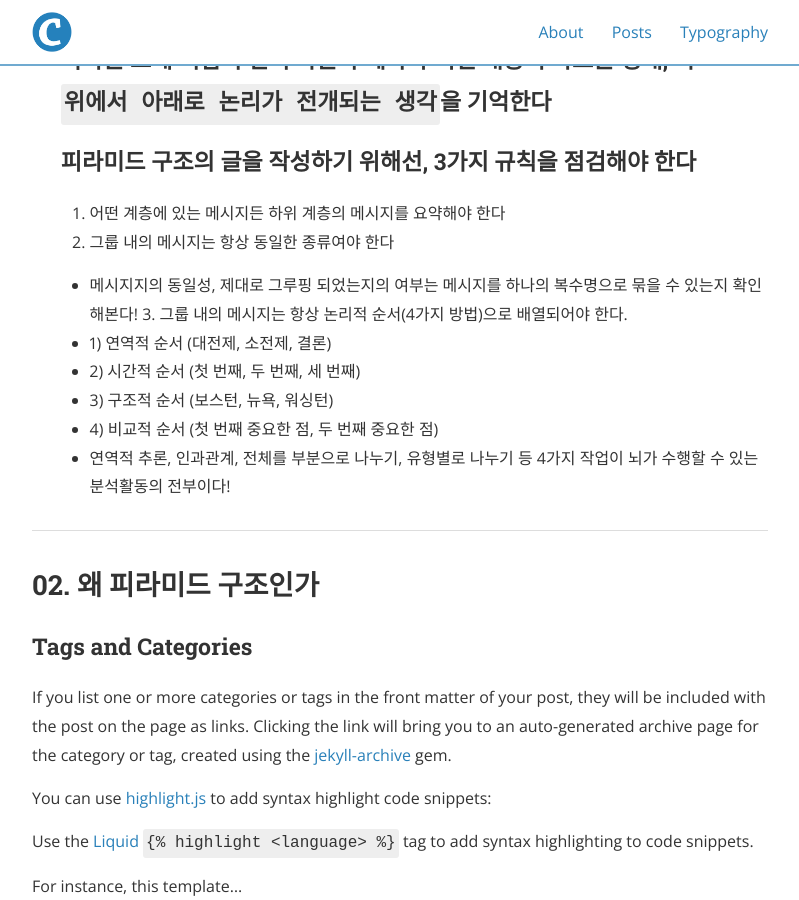
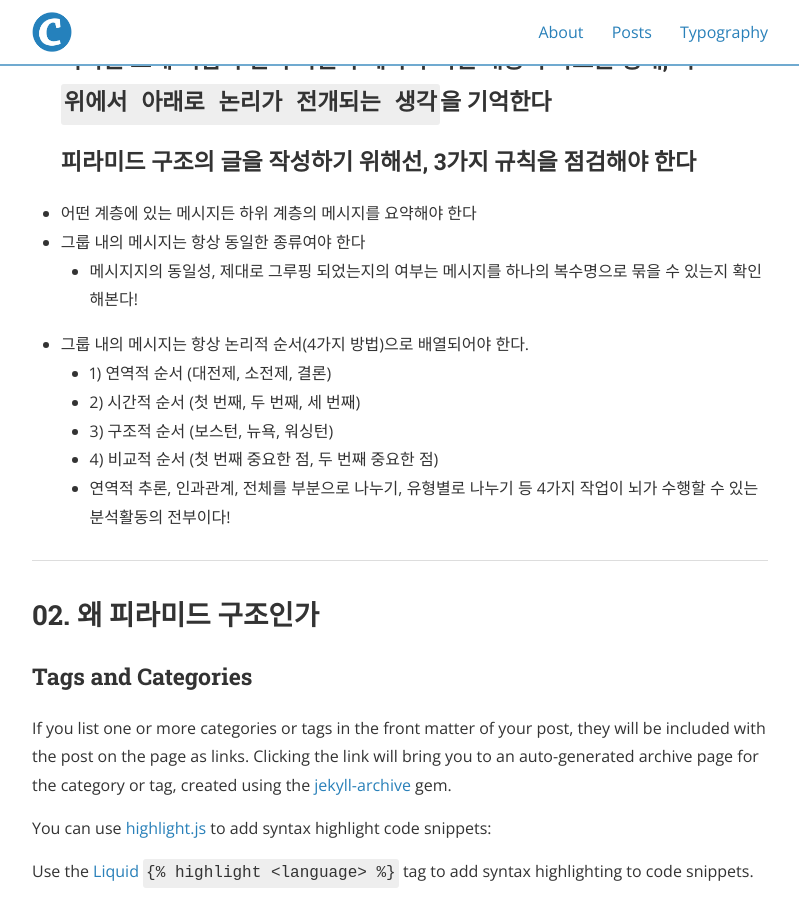
Before and after one commit to Taeho-Kim-0322/Taeho-Kim-0322.github.io, a Jekyll site: the page built from _posts/2020-11-30-논리의기술_1부.md, in a window 1280 px wide and 900 px high, scrolled down 848 px. Shown: the whole window, without its empty margins (240-1039 px from the left). Built offline with Jekyll 4.4.1, drawn with Linux system fonts in a browser that asks for light colours; nearby versions of some CDN libraries.

Commit message:
Update 2020-11-30-논리의기술_1부.md

```diff
--- a/_posts/2020-11-30-논리의기술_1부.md
+++ b/_posts/2020-11-30-논리의기술_1부.md
@@ -16,10 +16,10 @@ cover:  "/assets/instacode.png"
  - 인간의 뇌는 항목의 수가 네다섯 개를 넘어서면 어떤 논리적 범주에 따라 분류하여 기억한다
 ### 독자는 으레 핵심이 먼저 나온 후에 부수적인 내용이 나오는 형태, 즉 `위에서 아래로 논리가 전개되는 생각`을 기억한다
 ### 피라미드 구조의 글을 작성하기 위해선, 3가지 규칙을 점검해야 한다
-  1. 어떤 계층에 있는 메시지든 하위 계층의 메시지를 요약해야 한다
-  2. 그룹 내의 메시지는 항상 동일한 종류여야 한다
+  - 어떤 계층에 있는 메시지든 하위 계층의 메시지를 요약해야 한다
+  - 그룹 내의 메시지는 항상 동일한 종류여야 한다
     - 메시지지의 동일성, 제대로 그루핑 되었는지의 여부는 메시지를 하나의 복수명으로 묶을 수 있는지 확인해본다!
-  3. 그룹 내의 메시지는 항상 논리적 순서(4가지 방법)으로 배열되어야 한다.
+  - 그룹 내의 메시지는 항상 논리적 순서(4가지 방법)으로 배열되어야 한다.
     - 1) 연역적 순서 (대전제, 소전제, 결론)
     - 2) 시간적 순서 (첫 번째, 두 번째, 세 번째)
     - 3) 구조적 순서 (보스턴, 뉴욕, 워싱턴)
```
